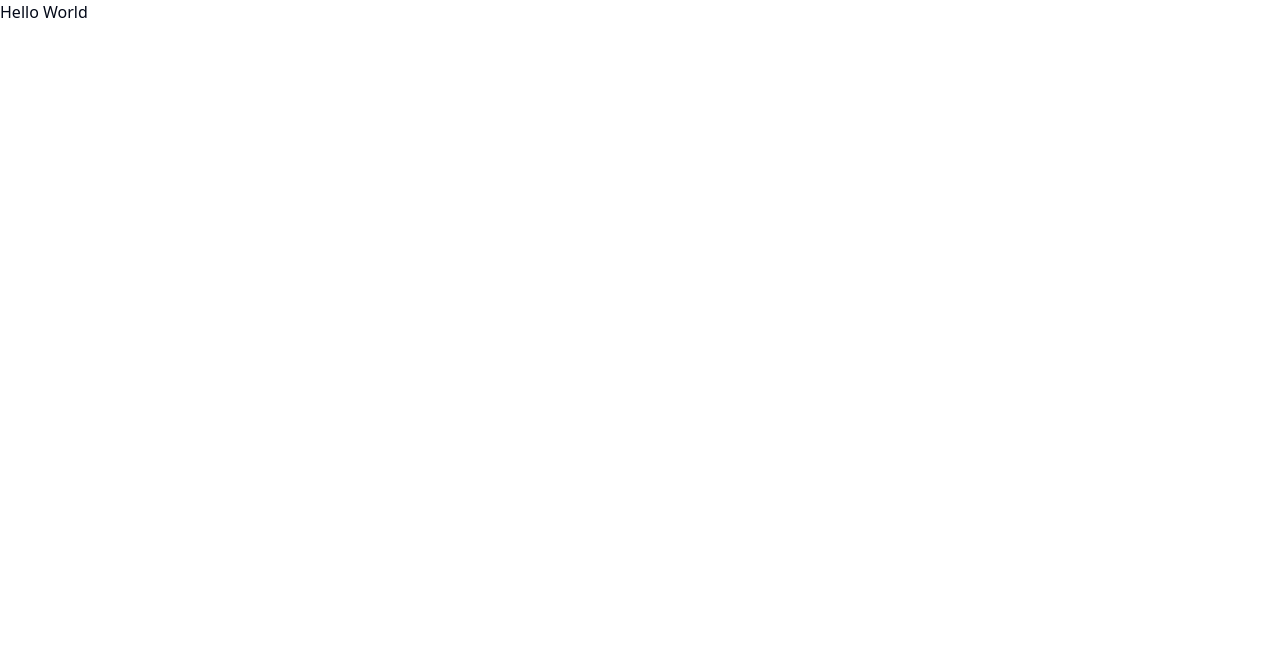
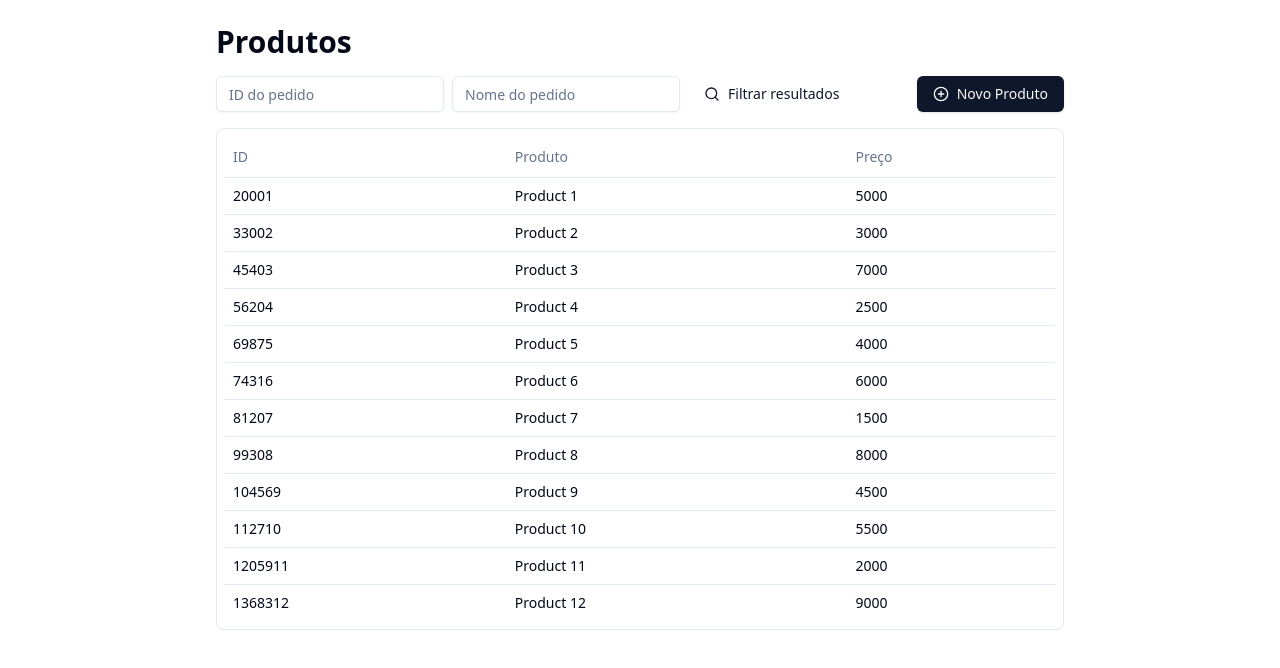
Before and after one commit to rapha-developer/shadcn-ui-playground, a React (Vite) app: page / in a window 1280 px wide. Shown: the top 668 px of the page. Built offline with nearby package versions, Linux system fonts and the light colour scheme.

Commit message:
feat: import browserRouter and make the application routes

```diff
--- a/src/App.tsx
+++ b/src/App.tsx
@@ -1,11 +1,14 @@
-import './App.css'
+import { BrowserRouter, Navigate, Route, Routes } from "react-router-dom"
+import { Products } from "./pages/products"
 
 function App() {
-
   return (
-    <>
-      <h1 className="">Hello World</h1>
-    </>
+    <BrowserRouter>
+      <Routes>
+        <Route path="/" element={<Products />} />
+        <Route path="*" element={<Navigate to="/" />} />
+      </Routes>
+    </BrowserRouter>
   )
 }
 
```
